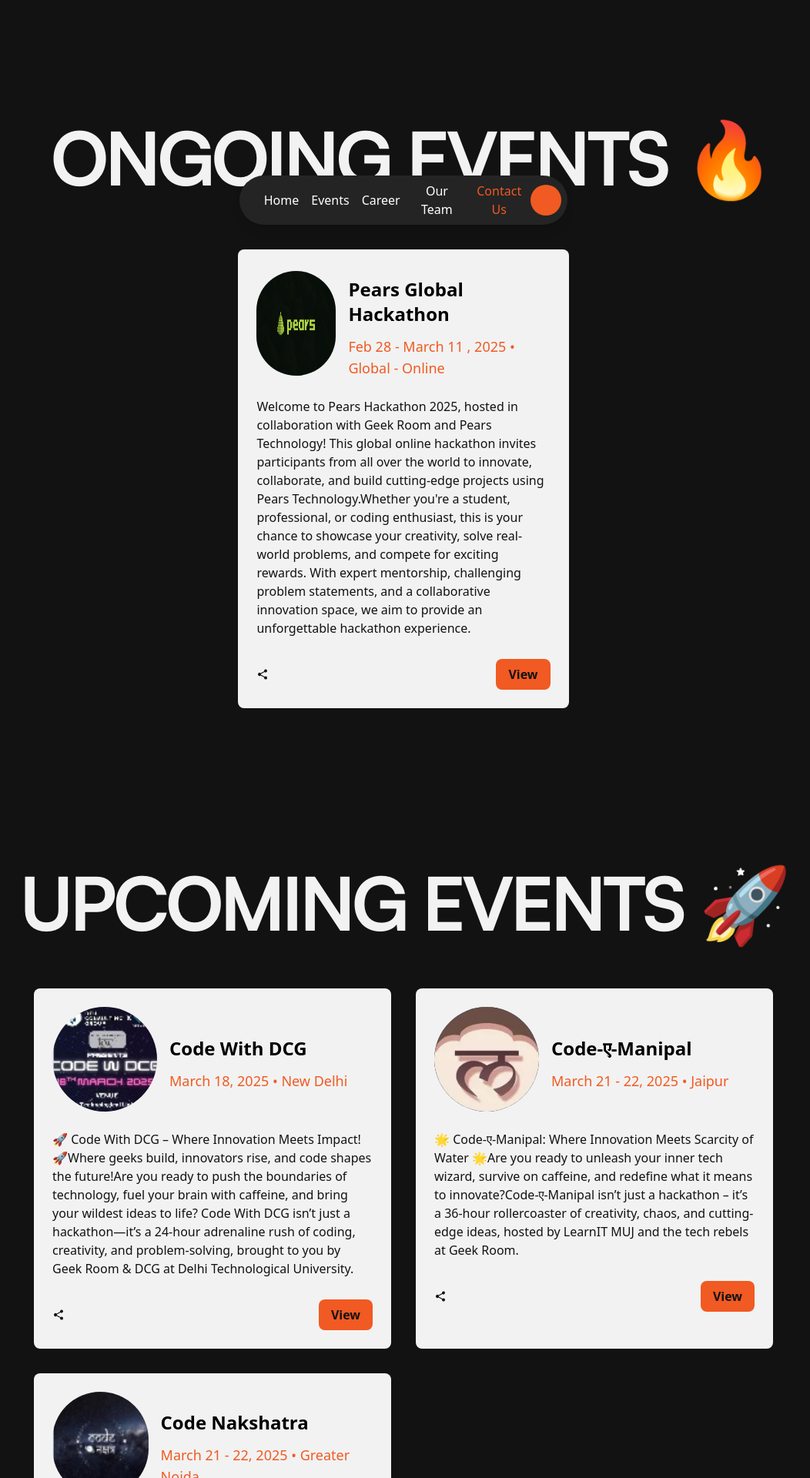
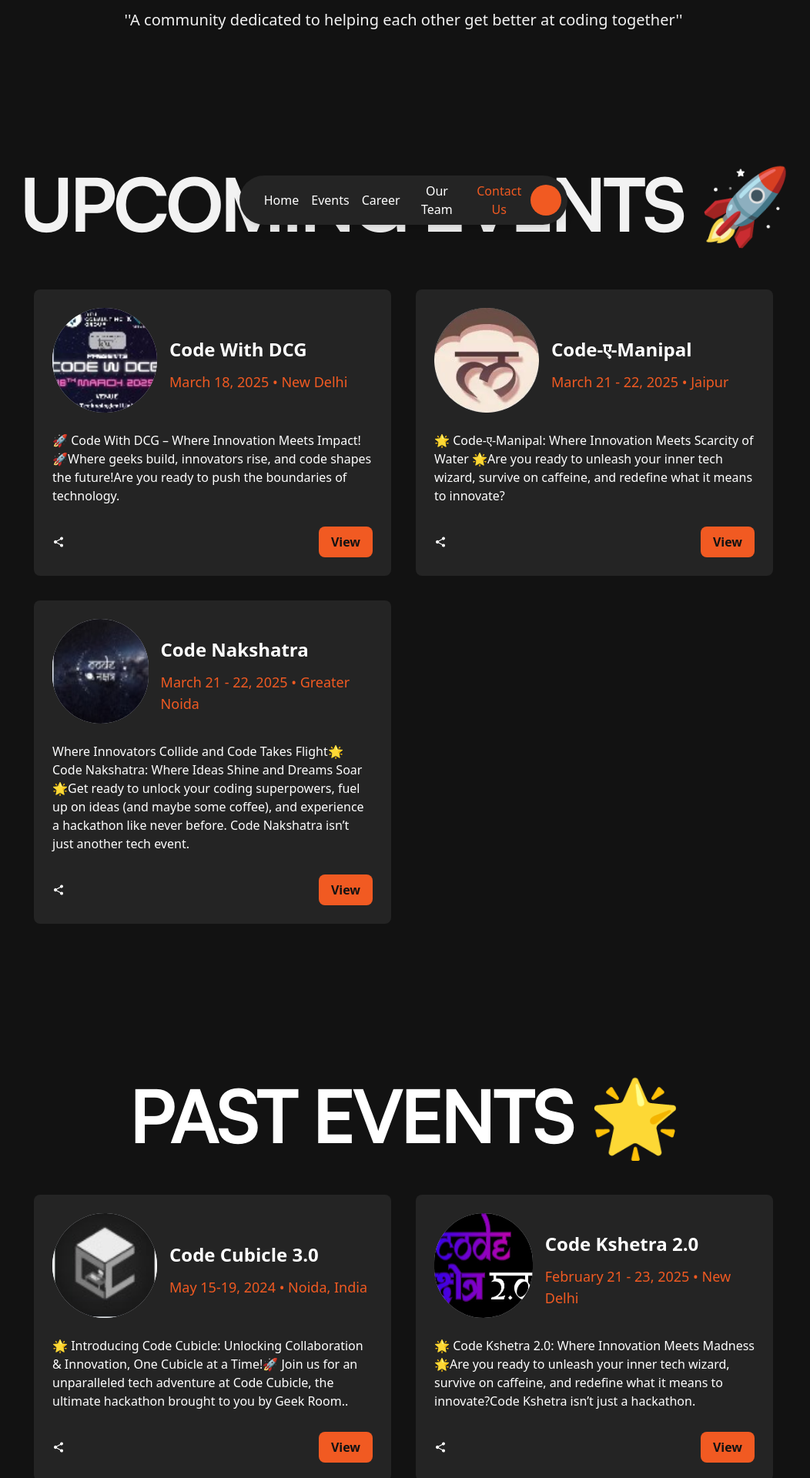
Before and after one commit to mayankpmahajan/gr-website, a React (Vite) app: page /events in a window 1280 px wide. Shown: the part 460-2380 px from the top of the page at 77% size, without its empty margins (116-1168 px from the left). Built offline with nearby package versions, Linux system fonts and the light colour scheme; no server answers.

Commit message:
Animations

```diff
--- a/package.json
+++ b/package.json
@@ -18,7 +18,7 @@
     "clsx": "^2.1.1",
     "embla-carousel-autoplay": "^8.5.2",
     "embla-carousel-react": "^8.5.2",
-    "framer-motion": "^12.4.4",
+    "framer-motion": "^12.5.0",
     "gsap": "^3.12.7",
     "lucide-react": "^0.476.0",
     "react": "^18.3.1",
--- a/src/pages/Events.jsx
+++ b/src/pages/Events.jsx
@@ -1,5 +1,6 @@
 /* eslint-disable react/prop-types */
 import { IoShareSocial } from "react-icons/io5";
+import { motion } from "framer-motion";
 
 const upcomingEvents = [
   {
@@ -7,7 +8,7 @@
     date: "March 18, 2025",
     venue: "New Delhi",
     details:
-      "🚀 Code With DCG – Where Innovation Meets Impact! 🚀Where geeks build, innovators rise, and code shapes the future!Are you ready to push the boundaries of technology, fuel your brain with caffeine, and bring your wildest ideas to life? Code With DCG isn’t just a hackathon—it’s a 24-hour adrenaline rush of coding, creativity, and problem-solving, brought to you by Geek Room & DCG at Delhi Technological University.",
+      "🚀 Code With DCG – Where Innovation Meets Impact! 🚀Where geeks build, innovators rise, and code shapes the future!Are you ready to push the boundaries of technology.",
     social: "https://code-with-dcg.devfolio.co/",
     image: "/DGC.jpg",
   },
@@ -17,7 +18,7 @@
     venue: "Jaipur",
     social: "https://codemanipal.devfolio.co/",
     details:
-      "🌟 Code-ए-Manipal: Where Innovation Meets Scarcity of Water 🌟Are you ready to unleash your inner tech wizard, survive on caffeine, and redefine what it means to innovate?Code-ए-Manipal isn’t just a hackathon – it’s a 36-hour rollercoaster of creativity, chaos, and cutting-edge ideas, hosted by LearnIT MUJ and the tech rebels at Geek Room.",
+      "🌟 Code-ए-Manipal: Where Innovation Meets Scarcity of Water 🌟Are you ready to unleash your inner tech wizard, survive on caffeine, and redefine what it means to innovate? ",
     image: "/ab2.jpg",
   },
   {
@@ -26,8 +27,7 @@
     venue: "Greater Noida",
     social: "https://code-nakshatra.devfolio.co/",
     details:
-      "Where Innovators Collide and Code Takes Flight🌟Code Nakshatra: Where Ideas Shine and Dreams Soar🌟Get ready to unlock your coding superpowers, fuel up on ideas (and maybe some coffee), and experience a hackathon like never before. Code Nakshatra isn’t just another tech event – it’s a 24-hour adventure in innovation, collaboration, and fierce competition, hosted by Code Rangers and Geek Room TIIPS.",
-    link: "https://code-nakshatra.xyz/",
+      "Where Innovators Collide and Code Takes Flight🌟Code Nakshatra: Where Ideas Shine and Dreams Soar🌟Get ready to unlock your coding superpowers, fuel up on ideas (and maybe some coffee), and experience a hackathon like never before. Code Nakshatra isn’t just another tech event.",
     image: "/Nakshatra.jpg",
   },
 ];
@@ -38,7 +38,7 @@
     date: "May 15-19, 2024",
     venue: "Noida, India",
     details:
-      "🌟 Introducing Code Cubicle: Unlocking Collaboration & Innovation, One Cubicle at a Time!🚀 Join us for an unparalleled tech adventure at Code Cubicle, the ultimate hackathon brought to you by Geek Room. Dive into the heart of innovation and creativity as we redefine the essence of technology-driven solutions.",
+      "🌟 Introducing Code Cubicle: Unlocking Collaboration & Innovation, One Cubicle at a Time!🚀 Join us for an unparalleled tech adventure at Code Cubicle, the ultimate hackathon brought to you by Geek Room..",
     social: "https://code-cubicle.devfolio.co/",
     image: "/CC3.0.jpg",
   },
@@ -48,7 +48,7 @@
     venue: "New Delhi",
     social: "https://code-kshetra-2.devfolio.co/",
     details:
-      "🌟 Code Kshetra 2.0: Where Innovation Meets Madness🌟Are you ready to unleash your inner tech wizard, survive on caffeine, and redefine what it means to innovate?Code Kshetra isn’t just a hackathon – it’s a 36-hour rollercoaster of creativity, chaos, and cutting-edge ideas, hosted by JIMS Sector-5 Rohini and the tech rebels at Geek Room.",
+      "🌟 Code Kshetra 2.0: Where Innovation Meets Madness🌟Are you ready to unleash your inner tech wizard, survive on caffeine, and redefine what it means to innovate?Code Kshetra isn’t just a hackathon.",
     link: "https://codekshetra2.geekroom.in/",
     image: "/ab7.jpg",
   },
@@ -58,7 +58,7 @@
     venue: "New Delhi",
     social: "https://code-kshetra.devfolio.co/",
     details:
-      "🚀 Code Kshetra: Where Geeks Battle with Code & Innovation📌 Welcome to Code Kshetra, a groundbreaking hackathon jointly organised by JIMS Sector-5 Rohini and Geek Room. Immerse yourself in the heart of tech innovation as we present a unique experience, to redefine the boundaries of creativity and technology.",
+      "🚀 Code Kshetra: Where Geeks Battle with Code & Innovation📌 Welcome to Code Kshetra, a groundbreaking hackathon jointly organised by JIMS Sector-5 Rohini and Geek Room.",
     image: "/CK1.0.jpg",
   },
   {
@@ -67,82 +67,112 @@
     venue: "New Delhi",
     social: "https://techminds.devfolio.co/",
     details:
-      "Join TechMinds, an exhilarating hackathon co-organized by Geek Room and the Artificial Intelligence Experience Centre, IITM Janakpuri. This event invites tech enthusiasts and innovators to push the boundaries of creativity and technology. Scheduled for 15th and 16th March 2024, this 30-hour offline event in Delhi will feature live project presentations, idea pitching sessions, and judging by an esteemed panel",
+      "Join TechMinds, an exhilarating hackathon co-organized by Geek Room and the Artificial Intelligence Experience Centre, IITM Janakpuri. This event invites tech enthusiasts and innovators to push the boundaries of creativity and technology. ",
     image: "/TechMinds.jpg",
   },
 ];
 
-const ongoingEvents = [
-  {
-    name: "Pears Global Hackathon",
-    date: "Feb 28 - March 11 , 2025",
-    venue: "Global - Online",
-    social: "https://lu.ma/9mqll98a",
-    details:
-      "Welcome to Pears Hackathon 2025, hosted in collaboration with Geek Room and Pears Technology! This global online hackathon invites participants from all over the world to innovate, collaborate, and build cutting-edge projects using Pears Technology.Whether you're a student, professional, or coding enthusiast, this is your chance to showcase your creativity, solve real-world problems, and compete for exciting rewards. With expert mentorship, challenging problem statements, and a collaborative innovation space, we aim to provide an unforgettable hackathon experience.",
-    link: "https://pearshack.geekroom.in/",
-    image: "/pears.jpg",
-  },
-];
-
-//Main Body :
+//Main function
 export default function Events() {
   return (
-    <div className="h-full relative bg-[#121212]">
-      {/* Events Page Banner */}
-      <section className="max-h-screen md:mb-5 bg-[#121212] flex flex-col items-center justify-center text-[#F2F2F2] px-4">
+    <div className="h-full relative bg-[#121212] md:py-5">
+      {/* Events Page Banner with Animation */}
+      <motion.section
+        initial={{ scale: 0.7, opacity: 0 }}
+        whileInView={{ scale: 1, opacity: 1 }}
+        transition={{ duration: 1.8, ease: "easeInOut" }}
+        viewport={{ once: false, amount: 0.4 }}
+        className="max-h-screen md:mb-8 flex flex-col items-center justify-center text-[#F2F2F2] px-4"
+      >
         <img
           src="./logo/transparent_geek_room_logo.svg"
           alt="Logo"
-          className="w-20 h-20 md:w-42 md:h-42 md:mb-4 mt-[6rem] mb-[5.5rem] md:my-4"
+          className="w-20 h-20 md:w-42 md:h-42 md:mb-1 mt-[7rem] mb-[5.5rem] md:my-14"
         />
-        <h1 className="text-[2.3rem] md:text-[8rem] font-satoshi-bold text-center tracking-tight mb-3 md:mb-4">
+        <h1 className="text-[2.3rem] md:text-[8rem] font-satoshi-bold text-center tracking-tight mb-3 md:mb-4 md:mt-[1rem]">
           EVENTS
         </h1>
         <p className="text-lg md:text-xl font-satoshi text-center mb-[6rem] md:mb-4">
           &apos;&apos;A community dedicated to helping each other get better at
           coding together&apos;&apos;
         </p>
-      </section>
+      </motion.section>
 
-      <section className="text-[#F2F2F2] flex flex-col items-center p-5 md:p-11 md:mt-[6rem] mt-[7rem]">
-        <h1 className="text-[2.3rem] text-[#F2F2F2] md:ml-5 md:text-[6rem] font-satoshi-bold mb-5 md:mb-10 tracking-tighter text-center">
-          ONGOING EVENTS 🔥
-        </h1>
-        <div className="grid grid-cols-1 md:grid-cols-1 gap-5 md:gap-8 w-full mt-2 md:w-[36%]">
-          {ongoingEvents.map((event, index) => (
-            <EventCard key={index} event={event} />
+      {/* Upcoming Events */}
+      <motion.section
+        initial={{ x: -100, opacity: 0 }}
+        animate={{ x: 0, opacity: 1 }}
+        whileInView={{ opacity: 1 }}
+        exit={{ opacity: 0 }}
+        viewport={{ once: false, amount: 0.5 }}
+        transition={{ duration: 1.5, ease: "easeOut" }}
+        className="text-[#F2F2F2] flex flex-col items-center p-5 md:p-10 md:mt-[6rem] mt-[5rem]"
+      >
+        <motion.h1
+          initial={{ x: -100, opacity: 0 }}
+          animate={{ x: 0, opacity: 1 }}
+          whileInView={{ opacity: 1 }}
+          exit={{ opacity: 0 }}
+          viewport={{ once: false, amount: 0.5 }}
+          transition={{ duration: 1.5, ease: "easeOut" }}
+          className="text-[2.3rem] md:text-[6rem] font-satoshi-bold mb-5 md:mb-10 tracking-tighter text-center"
+        >
+          UPCOMING EVENTS 🚀
+        </motion.h1>
+
+        <div className="grid grid-cols-1 md:grid-cols-2 gap-5 md:gap-8 w-full md:w-[80%]">
+          {upcomingEvents.map((event, index) => (
+            <motion.div
+              key={index}
+              initial={{ x: -100, opacity: 0 }}
+              whileInView={{ x: 0, opacity: 1 }}
+              exit={{ opacity: 0 }}
+              viewport={{ once: false, amount: 0.5 }}
+              transition={{ duration: 1.2, ease: "easeOut" }}
+            >
+              <EventCard event={event} />
+            </motion.div>
           ))}
         </div>
-      </section>
+      </motion.section>
 
-      {/* Upcoming Events */}
-      <section className="text-[#F2F2F2] flex flex-col items-center p-5 md:p-10 md:mt-[6rem] mt-[7rem]">
-        <h1 className="text-[2.3rem] md:text-[6rem] font-satoshi-bold mb-5 md:mb-10 tracking-tighter text-center">
-          UPCOMING EVENTS 🚀
-        </h1>
+      {/* Past Events */}
+      <motion.section
+        initial={{ x: 100, opacity: 0 }}
+        animate={{ x: 0, opacity: 1 }}
+        whileInView={{ opacity: 1 }}
+        exit={{ opacity: 0 }}
+        viewport={{ once: false, amount: 0.5 }}
+        transition={{ duration: 1.5, ease: "easeOut" }}
+        className="min-h-screen text-white flex flex-col items-center p-5 md:p-10 md:mt-[6rem] mt-[7rem]"
+      >
+        <motion.h1
+          inital={{ x: 100, opacity: 0 }}
+          animate={{ x: 0, opacity: 1 }}
+          whileInView={{ opacity: 1 }}
+          exit={{ opacity: 0 }}
+          viewport={{ once: false, amount: 0.5 }}
+          transition={{ duration: 1.5, ease: "easeOut" }}
+          className="text-[2.3rem] md:text-[6rem] font-satoshi-bold mb-5 md:mb-8 tracking-tighter text-center"
+        >
+          PAST EVENTS 🌟
+        </motion.h1>
 
-        {/* Grid for both Desktop & Mobile */}
         <div className="grid grid-cols-1 md:grid-cols-2 gap-5 md:gap-8 w-full md:w-[80%]">
-          {upcomingEvents.map((event, index) => (
-            <EventCard key={index} event={event} />
+          {pastEvents.map((event, index) => (
+            <motion.div
+              key={index}
+              initial={{ x: 100, opacity: 0 }}
+              whileInView={{ x: 0, opacity: 1 }}
+              exit={{ opacity: 0 }}
+              viewport={{ once: false, amount: 0.5 }}
+              transition={{ duration: 1.2, ease: "easeOut" }}
+            >
+              <EventCard event={event} />
+            </motion.div>
           ))}
         </div>
-      </section>
-
-      {/* Past Events */}
-      <section className="min-h-screen text-white flex flex-col items-center p-5 md:p-10 md:mt-[6rem] mt-[7rem]">
-        <h1 className="text-[2.3rem] md:text-[6rem] font-satoshi-bold mb-5 md:mb-8 tracking-tighter text-center">
-          PAST EVENTS 🌟
-        </h1>
-
-        {/* Grid for both Desktop & Mobile */}
-        <div className="grid grid-cols-1 md:grid-cols-2 gap-5 md:gap-8 w-full md:w-[80%]">
-          {pastEvents.map((event, index) => (
-            <EventCard key={index} event={event} />
-          ))}
-        </div>
-      </section>
+      </motion.section>
     </div>
   );
 }
@@ -150,8 +180,7 @@
 // Event Card Component
 function EventCard({ event }) {
   return (
-    <div className="bg-[#F2F2F2] p-6 rounded-lg flex flex-col gap-3 relative transition-transform hover:scale-105">
-      {/* Profile + Event Name */}
+    <div className="bg-[#242424] p-6 rounded-lg flex flex-col gap-3 relative">
       <div className="flex items-center gap-4">
         <div className="h-34 w-34 object-cover bg-gray-300 rounded-full">
           <img
@@ -160,7 +189,7 @@
           />
         </div>
         <div>
-          <h2 className="text-lg md:text-2xl md:py-3 font-semibold text-black">
+          <h2 className="text-lg md:text-2xl md:py-3 font-semibold text-white">
             {event.name}
           </h2>
           <p className="text-sm md:text-lg text-[#F15A22]">
@@ -168,14 +197,10 @@
           </p>
         </div>
       </div>
-
-      {/* Details */}
-      <p className="text-md pt-3 text-[#121212]">{event.details}</p>
-
-      {/* Icons + Button */}
+      <p className="text-md pt-3 text-white">{event.details}</p>
       <div className="flex justify-between items-center mt-4">
         <div className="flex gap-2">
-          <div className="text-[#121212] rounded-full">
+          <div className="text-white rounded-full">
             <a href={event.link}>
               <IoShareSocial />
             </a>
```
Also changed, not shown: 1 other file (tests, documents, lock files or other folders).
